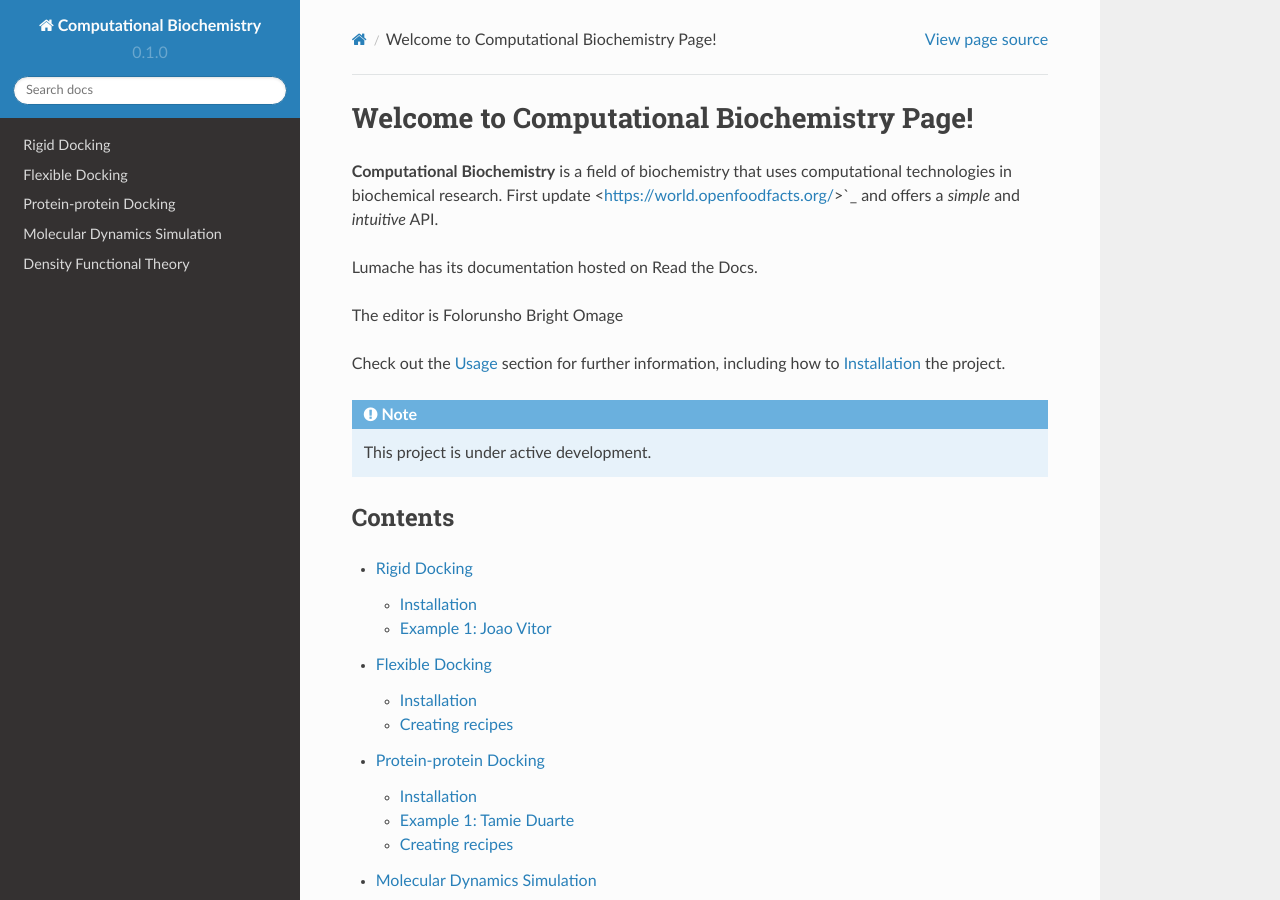
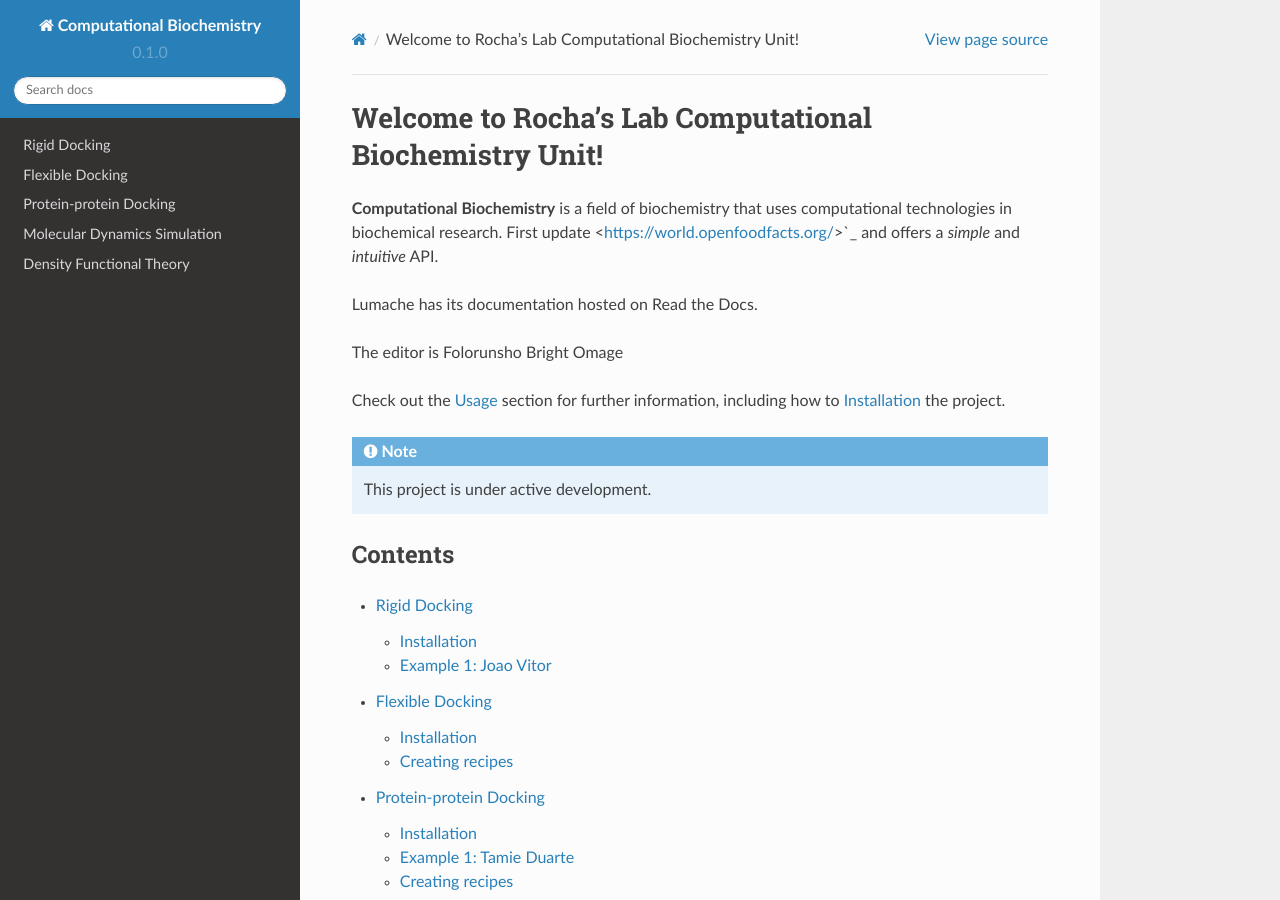
Before and after one commit to omagebright/computationalbiochemistry, a Sphinx documentation site: the page built from docs/source/index.rst, in a window 1280 px wide and 900 px high. Built offline with Sphinx 7.4.7 and the Read the Docs theme 2.0.0, drawn with Linux system fonts in a browser that asks for light colours.

Commit message:
Update index.rst

```diff
--- a/docs/source/index.rst
+++ b/docs/source/index.rst
@@ -1,4 +1,4 @@
-Welcome to Computational Biochemistry Page!
+Welcome to Rocha's Lab Computational Biochemistry Unit!
 ===================================
 
 **Computational Biochemistry** is a field of biochemistry that uses computational technologies in biochemical research.
```
